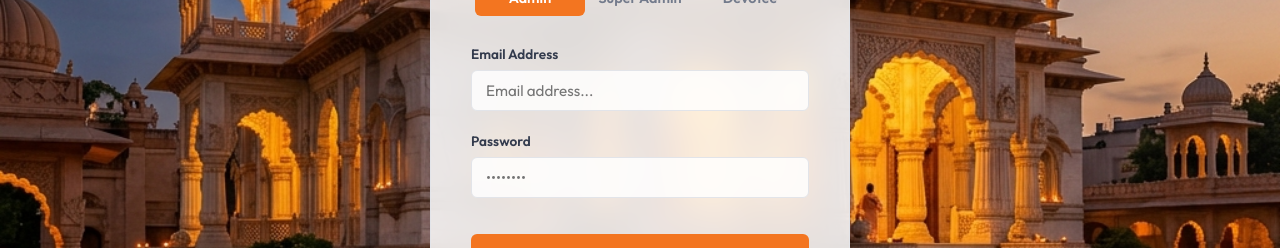
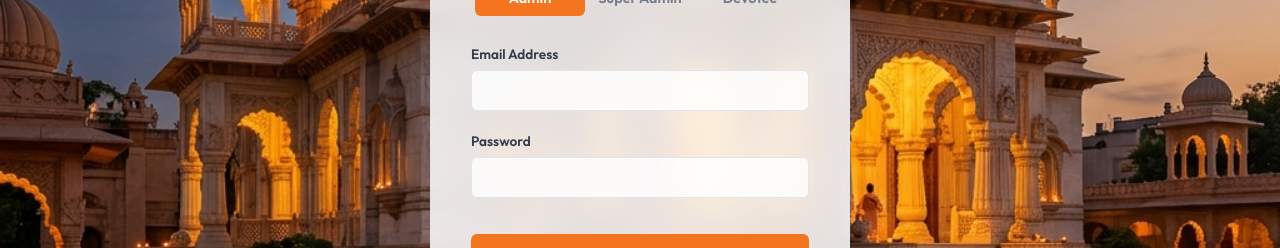
Before and after one commit to rohitwadhwani83/personal-yatra-manager, a React (Vite) app: page / in a window 1280 px wide. Shown: the part 312-560 px from the top of the page. Built offline with nearby package versions, Linux system fonts and the light colour scheme.

Commit message:
fix: Disable form autocomplete and remove login placeholders

```diff
--- a/src/App.jsx
+++ b/src/App.jsx
@@ -649,7 +649,7 @@ export default function App() {
                 >Devotee</button>
               </div>
 
-              <form onSubmit={handleLogin}>
+              <form onSubmit={handleLogin} autoComplete="off">
                 {loginRole === 'participant' ? (
                   <div className="form-group">
                     <label>Enter Registered Mobile Number</label>
@@ -658,7 +658,7 @@ export default function App() {
                       <input
                         type="tel"
                         className="form-control"
-                        placeholder="9876543210"
+                        autoComplete="off"
                         value={loginPhone}
                         onChange={(e) => setLoginPhone(e.target.value)}
                       />
@@ -671,7 +671,7 @@ export default function App() {
                       <input
                         type="email"
                         className="form-control"
-                        placeholder={loginRole === 'super_admin' ? 'Email address...' : 'Email address...'}
+                        autoComplete="off"
                         value={loginEmail}
                         onChange={(e) => setLoginEmail(e.target.value)}
                       />
@@ -681,7 +681,7 @@ export default function App() {
                       <input
                         type="password"
                         className="form-control"
-                        placeholder="••••••••"
+                        autoComplete="new-password"
                         value={loginPassword}
                         onChange={(e) => setLoginPassword(e.target.value)}
                       />
```
